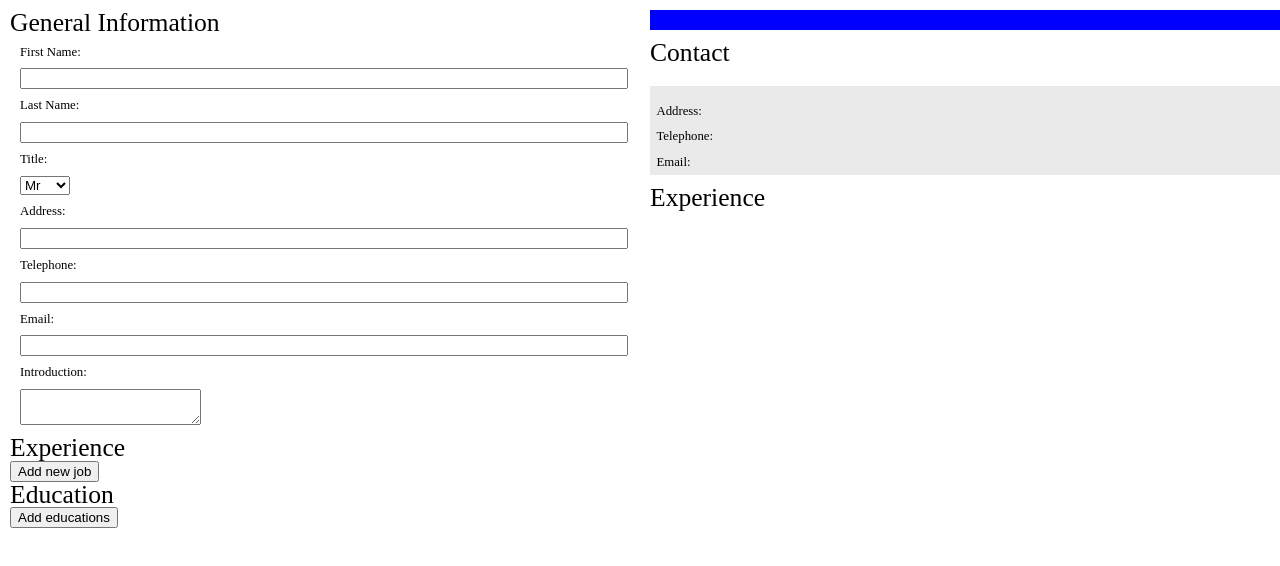
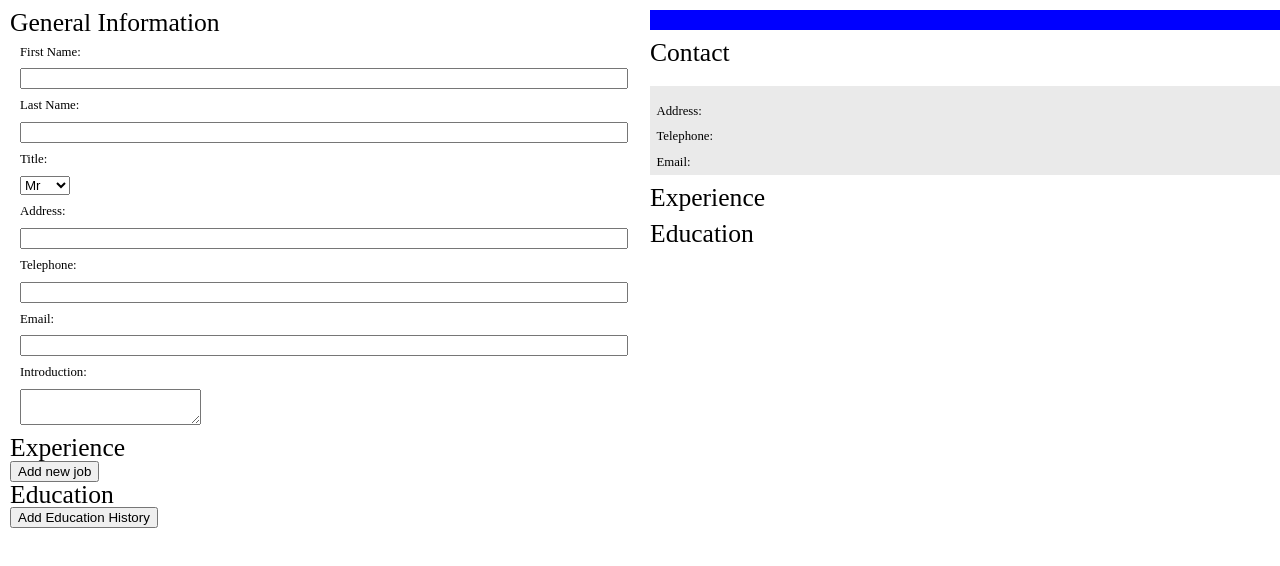
Before and after one commit to aaronkg1/cv-project, a React (Create React App) app: page / in a window 1280 px wide. Shown: the top 566 px of the page. Built offline with nearby package versions, Linux system fonts and the light colour scheme.

Commit message:
Fixed breaking change to node-modules

```diff
--- a/package.json
+++ b/package.json
@@ -1,5 +1,5 @@
 {
-  "name": "cv-project",
+  "name": "cv-creator",
   "version": "0.1.0",
   "private": true,
   "dependencies": {
--- a/src/App.js
+++ b/src/App.js
@@ -159,7 +159,9 @@ class App extends React.Component {
                 />
               );
             })}
-            <button onClick={this.createNewEducation}>Add educations</button>
+            <button onClick={this.createNewEducation}>
+              Add Education History
+            </button>
           </section>
         </form>
         <DisplayCV data={this.state} />
--- a/src/Components/DisplayCV.js
+++ b/src/Components/DisplayCV.js
@@ -54,6 +54,12 @@ class DisplayCV extends React.Component {
             return <DisplayCard data={job} title="job" key={job.id} />;
           })}
         </div>
+        <div className="education-section">
+          <h1>Education</h1>
+          {education.map((item) => {
+            return <DisplayCard data={item} title="education" key={item.id} />;
+          })}
+        </div>
       </div>
     );
   }
--- a/src/Components/DisplayCard.js
+++ b/src/Components/DisplayCard.js
@@ -8,9 +8,9 @@ class DisplayCard extends React.Component {
     this.state = { ...this.props.data };
   }
   render() {
+    const { data } = this.props;
+
     if (this.props.title === "user") {
-      const { data } = this.props;
-
       return (
         <div className="contact-card">
           <h2>
@@ -34,29 +34,25 @@ class DisplayCard extends React.Component {
       );
     }
     if (this.props.title === "job") {
-      const { data } = this.props;
-
       return (
         <div className="job-card">
           <h2>{_.capitalize(data.jobTitle)}</h2>
           <p>Company: {_.capitalize(data.company)}</p>
           <p>Location: {_.capitalize(data.city)}</p>
           <p>
-            {_.capitalize(data.dateFrom)} - {_.capitalize(data.dateTo)}
+            Date: {_.capitalize(data.dateFrom)} - {_.capitalize(data.dateTo)}
           </p>
         </div>
       );
     } else if (this.props.title === "education") {
-      const education = this.props.data;
       return (
-        <div className="educationCard">
-          <h2>{_.capitalize(education.establishment)}</h2>
-          <p>Location: {_.capitalize(education.city)}</p>
-          <p>Subject: {_.capitalize(education.subject)}</p>
-          <p>Qualification: {_.capitalize(education.qualification)}</p>
+        <div className="education-card">
+          <h2>{_.capitalize(data.establishment)}</h2>
+          <p>Location: {_.capitalize(data.city)}</p>
+          <p>Subject: {_.capitalize(data.subject)}</p>
+          <p>Qualification: {_.capitalize(data.qualification)}</p>
           <p>
-            Dates: {education.dateFrom.toLocaleDateString()} -{" "}
-            {education.dateTo.toLocaleDateString()}
+            Date: {data.dateFrom} - {data.dateTo}
           </p>
         </div>
       );
--- a/src/Components/Education.js
+++ b/src/Components/Education.js
@@ -20,12 +20,22 @@ class Education extends React.Component {
             this.props.updateEducation(e, school.id);
           }}
         />
-        <label htmlFor="city">City: </label>
+        <label htmlFor="city">Location: </label>
         <input
           type="text"
           id="city"
           name="city"
           value={school.city}
+          onChange={(e) => {
+            this.props.updateEducation(e, school.id);
+          }}
+        />
+        <label htmlFor="subject">Subject: </label>
+        <input
+          type="text"
+          id="subject"
+          name="subject"
+          value={school.subject}
           onChange={(e) => {
             this.props.updateEducation(e, school.id);
           }}
@@ -40,16 +50,7 @@ class Education extends React.Component {
             this.props.updateEducation(e, school.id);
           }}
         />
-        <label htmlFor="subject">Subject: </label>
-        <input
-          type="text"
-          id="subject"
-          name="subject"
-          value={school.subject}
-          onChange={(e) => {
-            this.props.updateEducation(e, school.id);
-          }}
-        />
+
         <label htmlFor="dateFrom">From: </label>
         <input
           type="date"
@@ -57,7 +58,7 @@ class Education extends React.Component {
           name="dateFrom"
           value={school.dateFrom}
           onChange={(e) => {
-            this.props.updateJob(e, school.id);
+            this.props.updateEducation(e, school.id);
           }}
         />
         <label htmlFor="dateTo">To: </label>
@@ -67,7 +68,7 @@ class Education extends React.Component {
           name="dateTo"
           value={school.dateTo}
           onChange={(e) => {
-            this.props.updateJob(e, school.id);
+            this.props.updateEducation(e, school.id);
           }}
         />
         <label htmlFor="notes">Notes: </label>
--- a/src/styles/DisplayCV.css
+++ b/src/styles/DisplayCV.css
@@ -14,7 +14,8 @@
 }
 
 .contact,
-.jobs {
+.jobs,
+.education-section {
   display: flex;
   flex-wrap: wrap;
   gap: 20px;
--- a/src/styles/DisplayCard.css
+++ b/src/styles/DisplayCard.css
@@ -1,5 +1,6 @@
 .contact-card,
-.job-card {
+.job-card,
+.education-card {
   display: flex;
   flex-direction: column;
   align-items: baseline;
```
Also changed, not shown: 1 other file (tests, documents, lock files or other folders).
